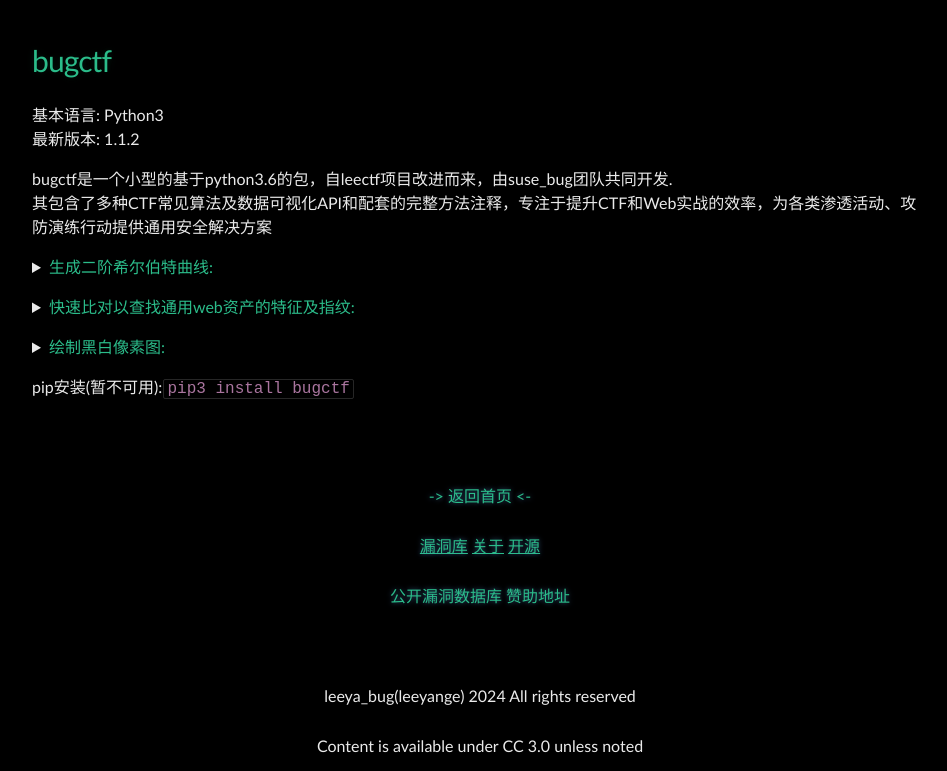
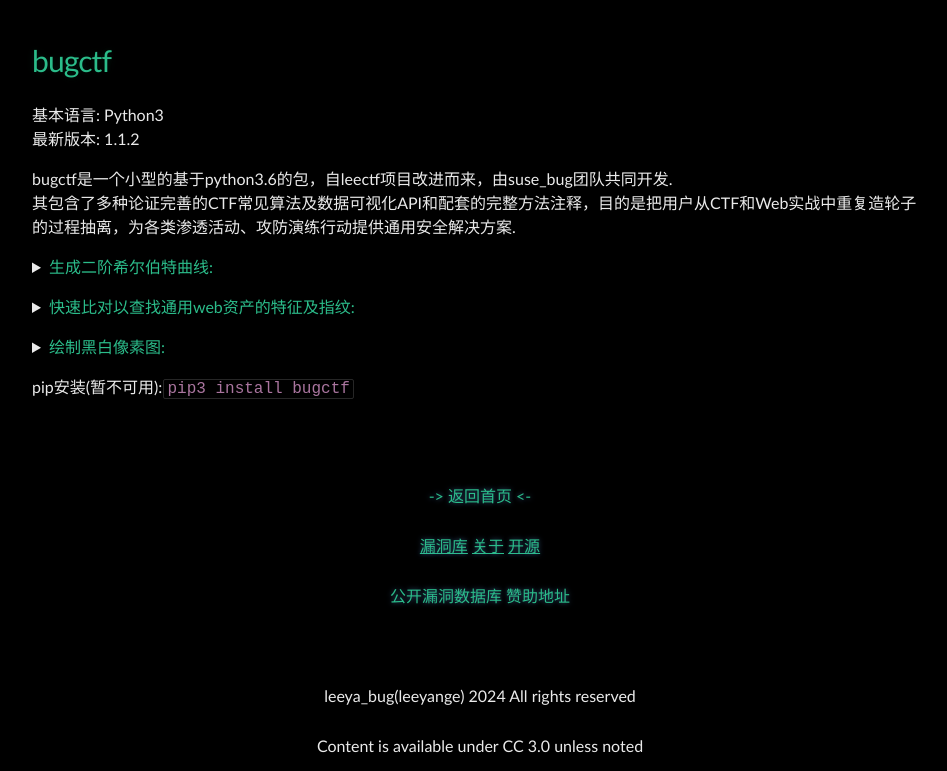
Before and after one commit to Leeyangee/leeyangee.github.io, a Jekyll site: the page built from opensource.md, in a window 1280 px wide. Shown: the part 439-1210 px from the top of the page, without its empty margins (160-1107 px from the left). Built offline with Jekyll 4.4.1, drawn with Linux system fonts in a browser that asks for light colours.

Commit message:
Update opensource.md

```diff
--- a/opensource.md
+++ b/opensource.md
@@ -8,7 +8,7 @@ title: 开源工作
 最新版本: 1.1.2
 
 bugctf是一个小型的基于python3.6的包，自leectf项目改进而来，由suse_bug团队共同开发.
-其包含了多种CTF常见算法及数据可视化API和配套的完整方法注释，专注于提升CTF和Web实战的效率，为各类渗透活动、攻防演练行动提供通用安全解决方案
+其包含了多种论证完善的CTF常见算法及数据可视化API和配套的完整方法注释，目的是把用户从CTF和Web实战中重复造轮子的过程抽离，为各类渗透活动、攻防演练行动提供通用安全解决方案.
 
 <details>
       <summary><font color="#2bbc8a">生成二阶希尔伯特曲线:</font></summary>
```
